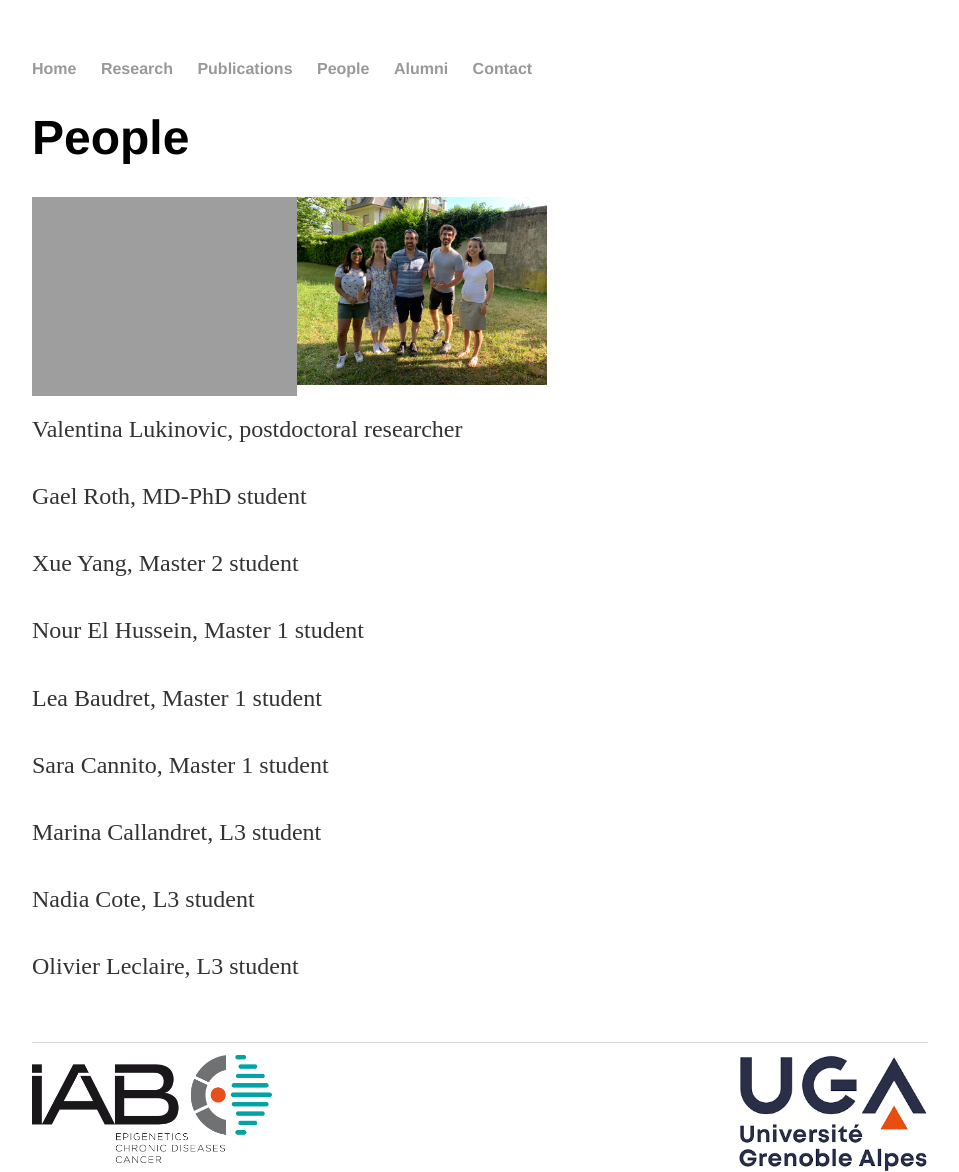
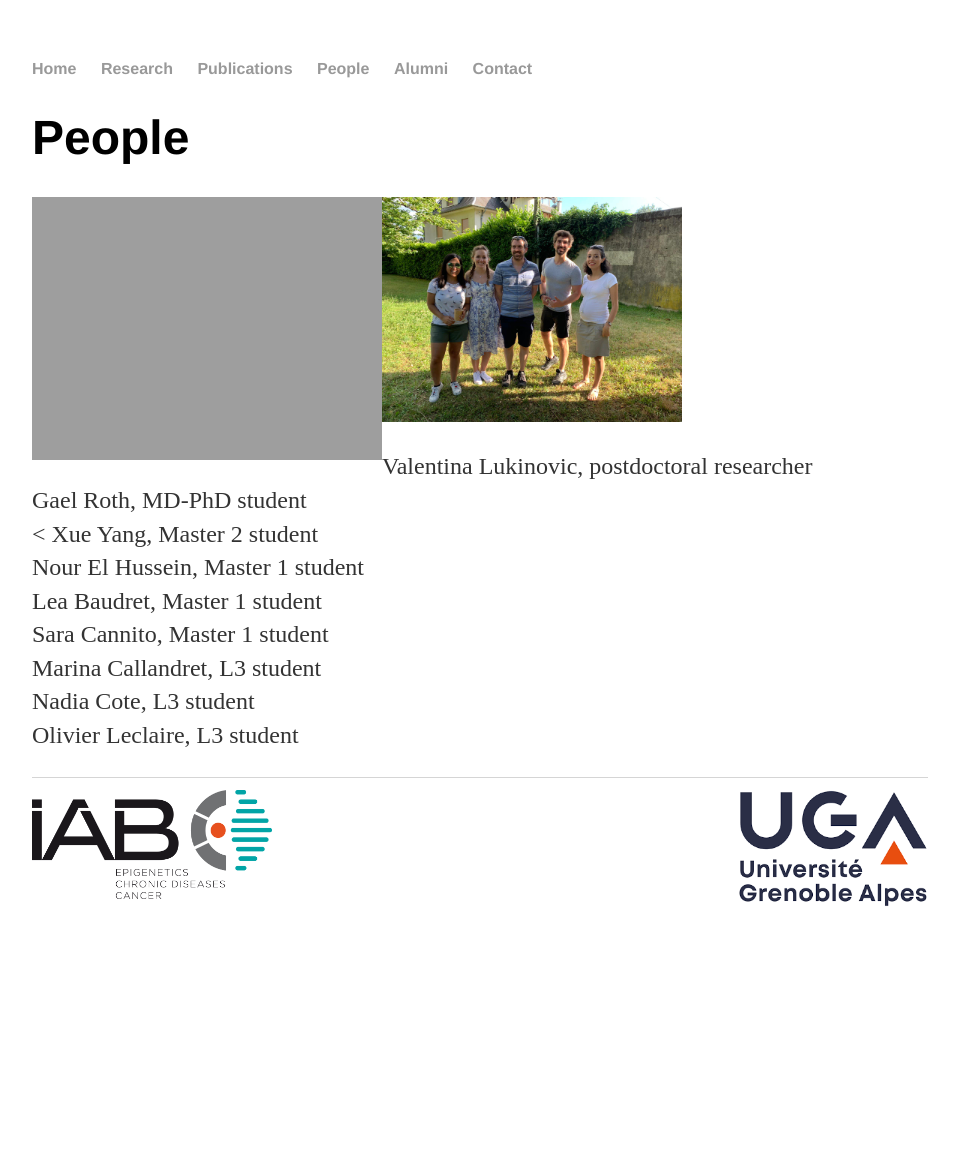
Before and after one commit to Reynoird-Lab/Reynoird-lab.github.io, a Jekyll site: the page built from Alumni/index.html, in a window 1280 px wide. Shown: the whole page, without its empty margins (160-1119 px from the left). Built offline with Jekyll 4.4.1, drawn with Linux system fonts in a browser that asks for light colours; Markdown is read by kramdown in place of the engine named in the settings; after the commit the page ends 907 px from its top, so only the background shows below that.

Commit message:
Update index.html

```diff
--- a/Alumni/index.html
+++ b/Alumni/index.html
@@ -4,16 +4,16 @@ title: People
 ---
 	<h1>{{ page.title }}</h1>
 
-<div><img src="https://reynoird-lab.github.io/Images/3a5902d3-8cbb-4b4c-8285-1d4171cc1603.jpg" title="group1" align="left" width="265" /><img src="https://reynoird-lab.github.io/Images/45d2820b-e824-4515-9070-93c9ee50ccf9.jpg" title="group2" width="250" /></div>
+<div><img src="https://reynoird-lab.github.io/Images/3a5902d3-8cbb-4b4c-8285-1d4171cc1603.jpg" title="group1" align="left" width="350" /><img src="https://reynoird-lab.github.io/Images/45d2820b-e824-4515-9070-93c9ee50ccf9.jpg" title="group2" width="300" /></div>
 
 <p>
-Valentina Lukinovic, postdoctoral researcher<br><br>
-Gael Roth, MD-PhD student<br><br>
-Xue Yang, Master 2 student<br><br>
-Nour El Hussein, Master 1 student<br><br>
-Lea Baudret, Master 1 student<br><br>
-Sara Cannito, Master 1 student<br><br>
-Marina Callandret, L3 student<br><br>
-Nadia Cote, L3 student<br><br>
-Olivier Leclaire, L3 student<br><br>
+Valentina Lukinovic, postdoctoral researcher<br>
+Gael Roth, MD-PhD student<br><
+Xue Yang, Master 2 student<br>
+Nour El Hussein, Master 1 student<br>
+Lea Baudret, Master 1 student<br>
+Sara Cannito, Master 1 student<br>
+Marina Callandret, L3 student<br>
+Nadia Cote, L3 student<br>
+Olivier Leclaire, L3 student<br>
 </p>
```
